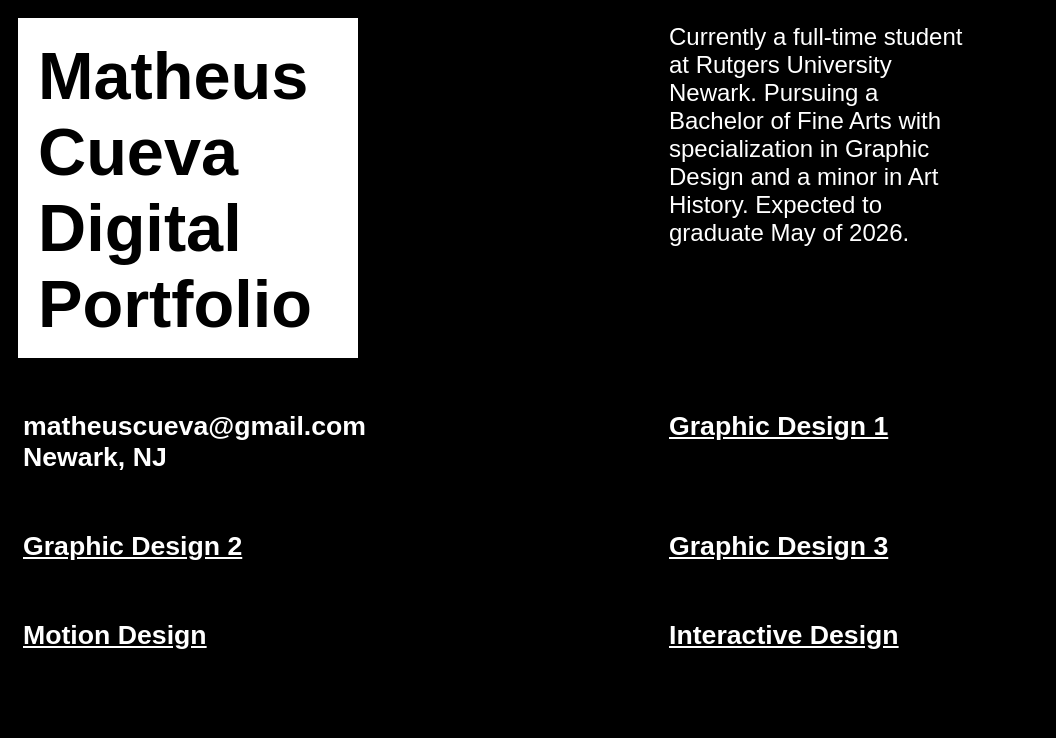
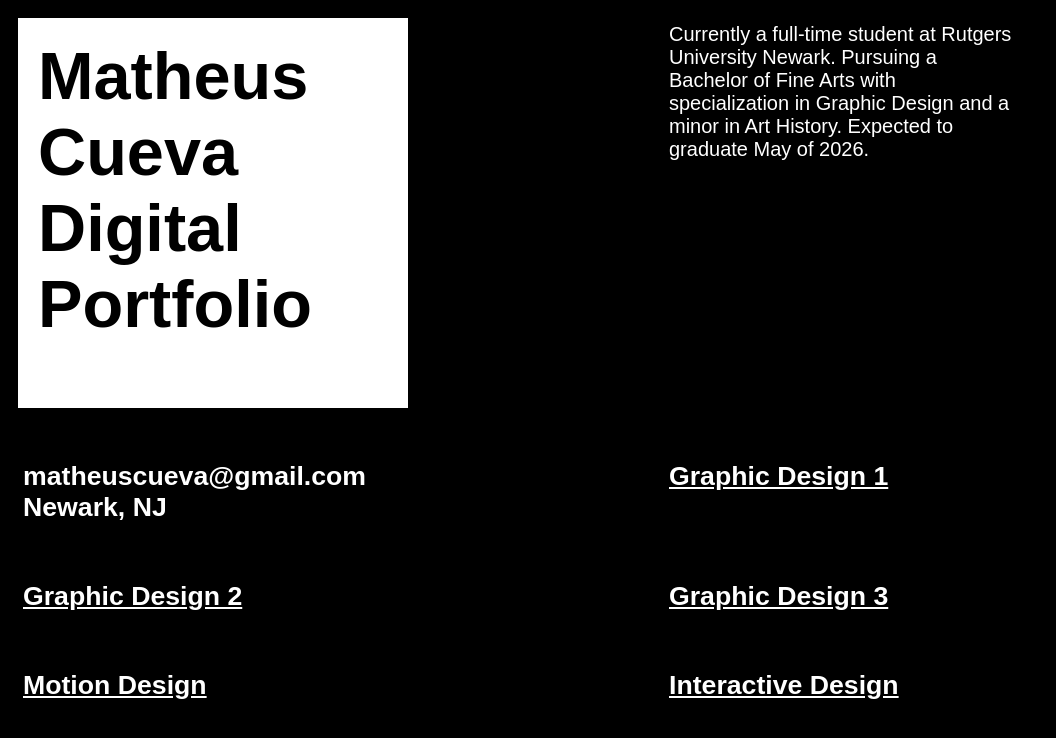
Before and after one commit to Matheuscueva/MCDP, a plain HTML site: page index.html in a window 1280 px wide. Shown: the whole page, without its empty margins (0-1056 px from the left). Drawn offline with Linux system fonts and the light colour scheme.

Commit message:
Update Portfolio.css

```diff
--- a/Portfolio.css
+++ b/Portfolio.css
@@ -12,8 +12,8 @@ body{
 #name{
 	color: black;
 	background: white;
-	width: 300px;
-	height: 300px;
+	width: 350px;
+	height: 350px;
 	padding: 20px;
 	text-align: left;
 	font-family: sans-serif;
@@ -25,9 +25,9 @@ body{
 	text-align: left;
 	font-family: sans-serif;
 	color: white;
-	font-size: 18pt;
+	font-size: 15pt;
 	padding: 5px;
-	width: 300px
+	width: 350px
 }
 
 #contact{
@@ -37,7 +37,7 @@ body{
 	color: white;
 	font-size: 20pt;
 	padding: 5px;
-	width: 300px;
+	width: 350px;
 }
 
 #GD1{
```
